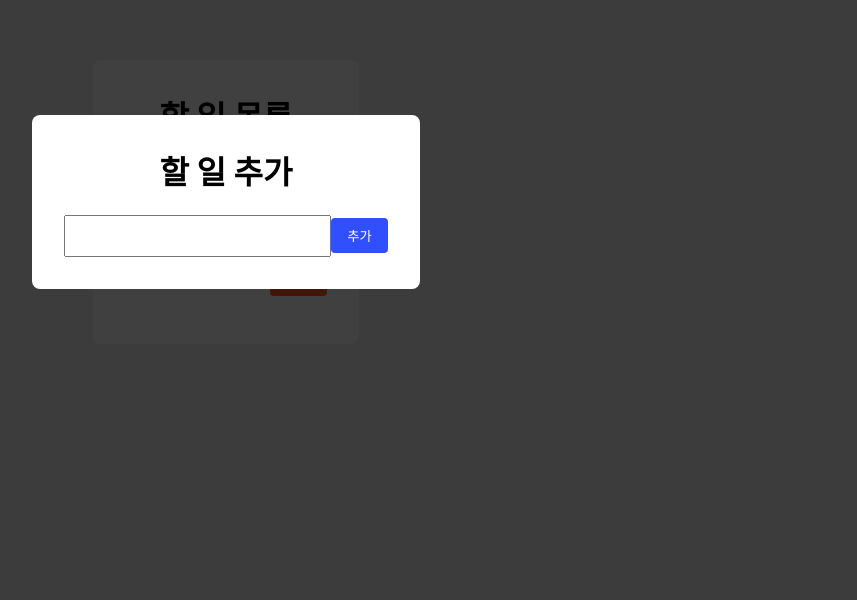
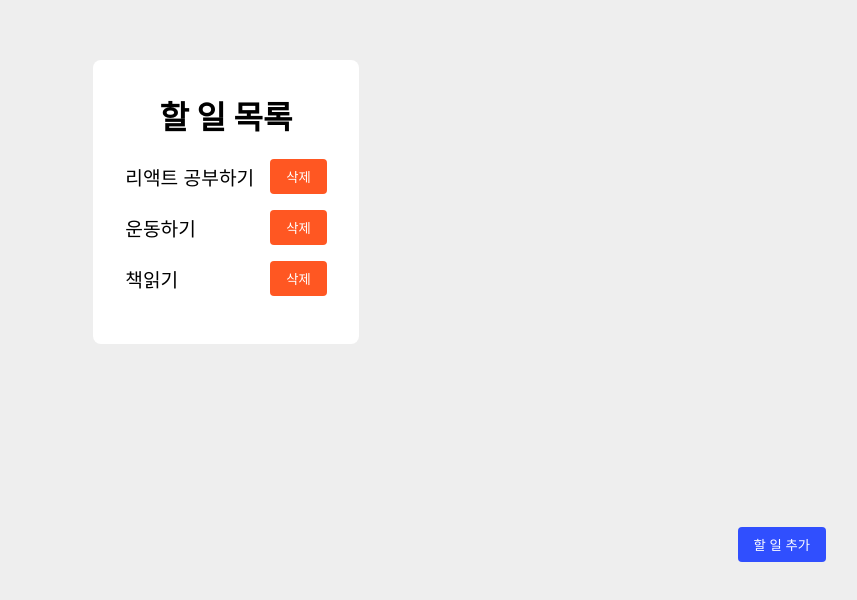
Before and after one commit to JeromeCheon/cra-ts-playground, a React (Create React App) app: page / in a window 1280 px wide. Shown: the part 198-798 px from the top of the page, without its empty margins (414-1271 px from the left). Built offline with nearby package versions, Linux system fonts and the light colour scheme.

Commit message:
Update todo with showTodoInput Button

```diff
--- a/src/App.tsx
+++ b/src/App.tsx
@@ -3,6 +3,7 @@
 import { DataView } from './components/DataView';
 import { useState } from 'react';
 import { ToDoInput } from './components/TodoInput';
+import { ShowInputButton } from 'components/ShowInputButton';
 
 const Container = styled.div`
   height: 100vh;
@@ -15,6 +16,7 @@
 
 function App() {
   const [toDoList, setToDoList] = useState(['리액트 공부하기', '운동하기', '책읽기']);
+  const [showTodoInput, setShowTodoInput] = useState(false);
 
   const onDelete = (todo: string) => {
     setToDoList(toDoList.filter((item) => item !== todo));
@@ -22,12 +24,14 @@
 
   const onAdd = (todo: string) => {
     setToDoList([...toDoList, todo]);
+    setShowTodoInput(false);
   };
 
   return (
     <Container>
       <DataView toDoList={toDoList} onDelete={onDelete} />
-      <ToDoInput onAdd={onAdd} />
+      {showTodoInput && <ToDoInput onAdd={onAdd} />}
+      <ShowInputButton show={showTodoInput} onClick={() => setShowTodoInput(!showTodoInput)} />
     </Container>
   );
 }
--- /dev/null
+++ b/src/components/ShowInputButton/index.tsx
@@ -0,0 +1,26 @@
+import styled from '@emotion/styled';
+import { Button } from '../Button';
+
+const Container = styled.div`
+  position: absolute;
+  right: 40px;
+  bottom: 40px;
+  z-index: 1;
+`;
+
+interface Props {
+  readonly show: boolean;
+  readonly onClick: () => void;
+}
+
+export const ShowInputButton = ({ show, onClick }: Props) => {
+  return (
+    <Container>
+      <Button
+        label={show ? '닫기' : '할 일 추가'}
+        color={show ? undefined : '#304FFE'}
+        onClick={onClick}
+      />
+    </Container>
+  );
+};
```
